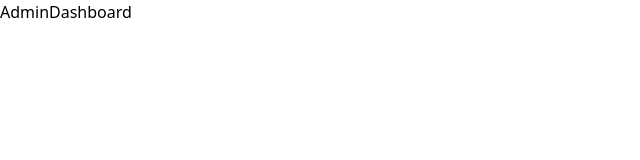
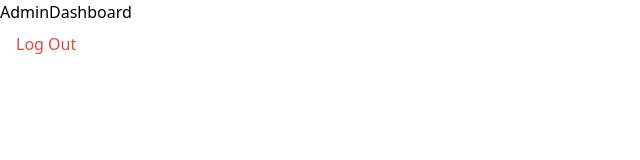
Before and after one commit to hwasyui/TaniCek, a React (Vite) app in the folder frontend/: page /AdminDashboard in a window 1280 px wide. Shown: the top 160 px of the page, without its empty margins (0-640 px from the left). Built offline with nearby package versions, Linux system fonts and the light colour scheme; sample sign-in values are in the browser's storage.

Commit message:
Adding the log out button in both dashboard

```diff
--- a/frontend/src/pages/AdminDashboard.jsx
+++ b/frontend/src/pages/AdminDashboard.jsx
@@ -1,8 +1,17 @@
 import React from 'react'
+import { Link, useNavigate } from 'react-router-dom';
 
 function AdminDashboard() {
+    const navigate = useNavigate();
+    const handleLogout = () => {
+        localStorage.removeItem('token');
+        localStorage.removeItem('user');
+        navigate('/login');
+    };
   return (
-    <div>AdminDashboard</div>
+    <div>AdminDashboard
+        <button onClick={handleLogout} className="block w-full text-left px-4 py-2 text-red-500 hover:bg-green-100 dark:hover:bg-green-500">Log Out</button>
+    </div>
   )
 }
 
--- a/frontend/src/pages/DeveloperDashboard.jsx
+++ b/frontend/src/pages/DeveloperDashboard.jsx
@@ -1,8 +1,19 @@
 import React from 'react'
+import { Link, useNavigate } from 'react-router-dom';
 
 function DeveloperDashboard() {
+    const navigate = useNavigate();
+    const handleLogout = () => {
+        localStorage.removeItem('token');
+        localStorage.removeItem('user');
+        navigate('/login');
+    };
   return (
-    <div>DeveloperDashboard</div>
+    <div>
+        Developer Dashboard
+        <button onClick={handleLogout} className="block w-full text-left px-4 py-2 text-red-500 hover:bg-green-100 dark:hover:bg-green-500">Log Out</button>
+    </div>
+
   )
 }
 
```
